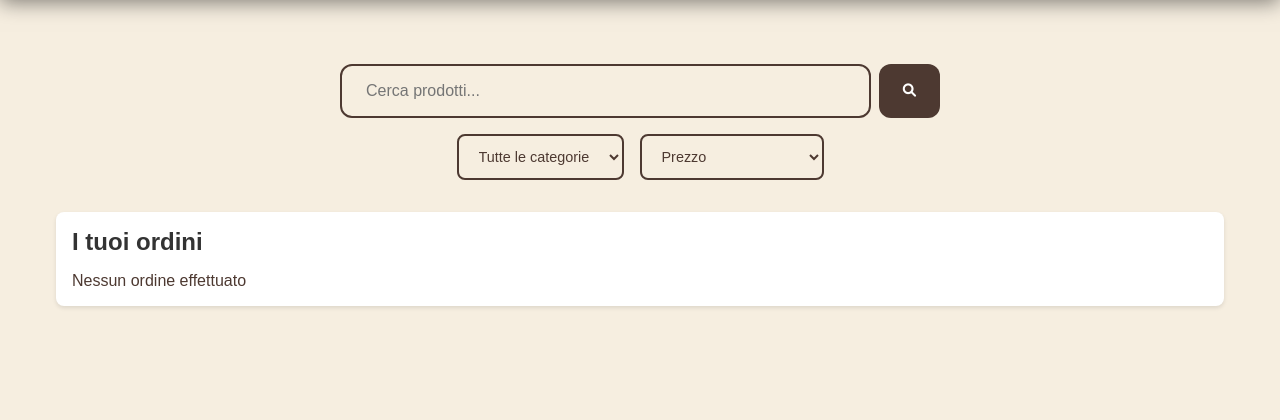
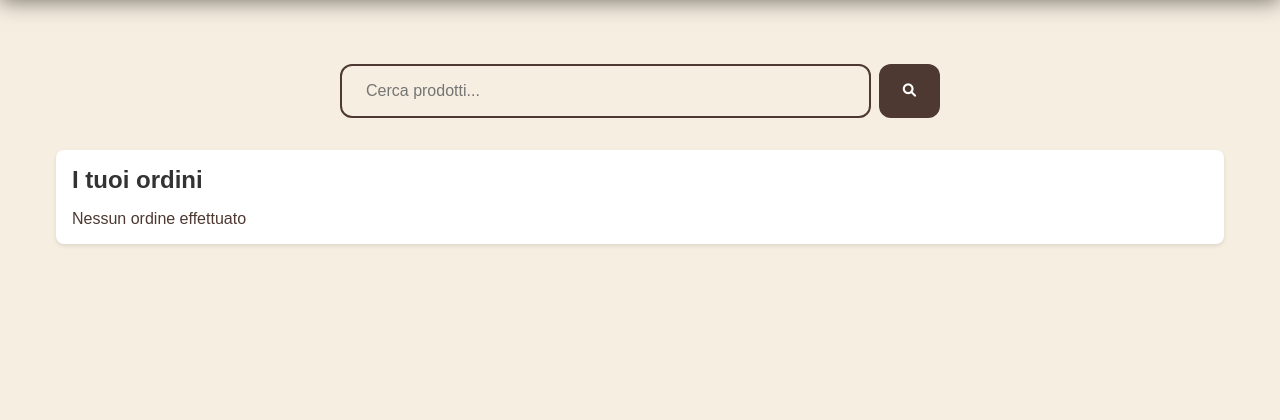
Before and after one commit to Dadox09/SAW-PROJECT, a PHP site: page /websites/pages/products.php in a window 1280 px wide. Shown: the part 80-500 px from the top of the page. Run offline with PHP 8.4, Linux system fonts and the light colour scheme; data that the repository does not hold is empty; some libraries are stand-ins or nearby versions.

```diff
--- a/assets/js/products/products.js
+++ b/assets/js/products/products.js
@@ -1,7 +1,5 @@
 document.addEventListener('DOMContentLoaded', function() {
     const searchInput = document.getElementById('search-input');
-    const categoryFilter = document.getElementById('category-filter');
-    const priceFilter = document.getElementById('price-filter');
     const productsGrid = document.querySelector('.products-grid');
     const cartCounter = document.querySelector('.cart-counter');
     const cartPopup = document.getElementById('cart-popup');
@@ -66,20 +64,10 @@ document.addEventListener('DOMContentLoaded', function() {
 
     function filterProducts() {
         const searchTerm = searchInput.value.toLowerCase();
-        const selectedCategory = categoryFilter.value;
-        const priceSort = priceFilter.value;
 
         filteredProducts = products.filter(product => {
-            const matchesSearch = product.name.toLowerCase().includes(searchTerm);
-            const matchesCategory = selectedCategory === '' || product.category === selectedCategory;
-            return matchesSearch && matchesCategory;
+            return product.name.toLowerCase().includes(searchTerm);
         });
-
-        if (priceSort === 'asc') {
-            filteredProducts.sort((a, b) => parseFloat(a.price) - parseFloat(b.price));
-        } else if (priceSort === 'desc') {
-            filteredProducts.sort((a, b) => parseFloat(b.price) - parseFloat(a.price));
-        }
 
         updateProductsGrid();
     }
@@ -261,11 +249,7 @@ document.addEventListener('DOMContentLoaded', function() {
         }
     });
 
-
-
     searchInput.addEventListener('input', filterProducts);
-    categoryFilter.addEventListener('change', filterProducts);
-    priceFilter.addEventListener('change', filterProducts);
 
     loadProducts();
     loadCart();
--- a/pages/products.php
+++ b/pages/products.php
@@ -1,8 +1,4 @@
 <?php include '../templates/header.php'; ?>
-
-
-<!-- TO DO: PRODOTTI DA DB E NON DA JS-->
-
 
 
 <link rel="stylesheet" href="../assets/css/pages/products.css">
@@ -30,20 +26,6 @@
                 <i class="fas fa-search"></i>
             </button>
         </div>
-        <div class="filters">
-            <select id="category-filter">
-                <option value="">Tutte le categorie</option>
-                <option value="caffè">Caffè</option>
-                <option value="té">Té</option>
-                <option value="dolci">Dolci</option>
-                <option value="snack">Snack</option>
-            </select>
-            <select id="price-filter">
-                <option value="">Prezzo</option>
-                <option value="asc">Prezzo crescente</option>
-                <option value="desc">Prezzo decrescente</option>
-            </select>
-        </div>
     </div>
 
     <div class="order-history-section">
```
